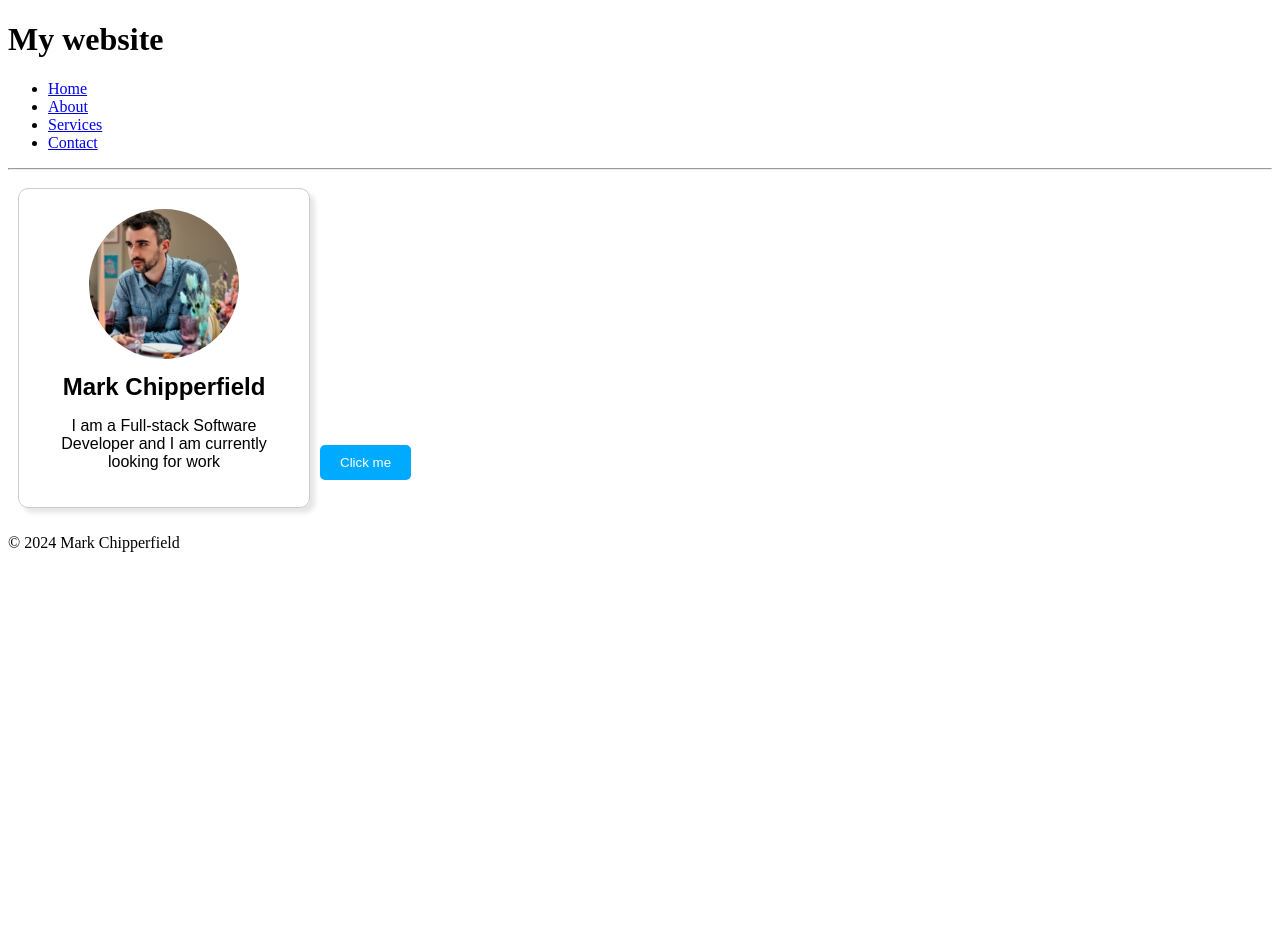
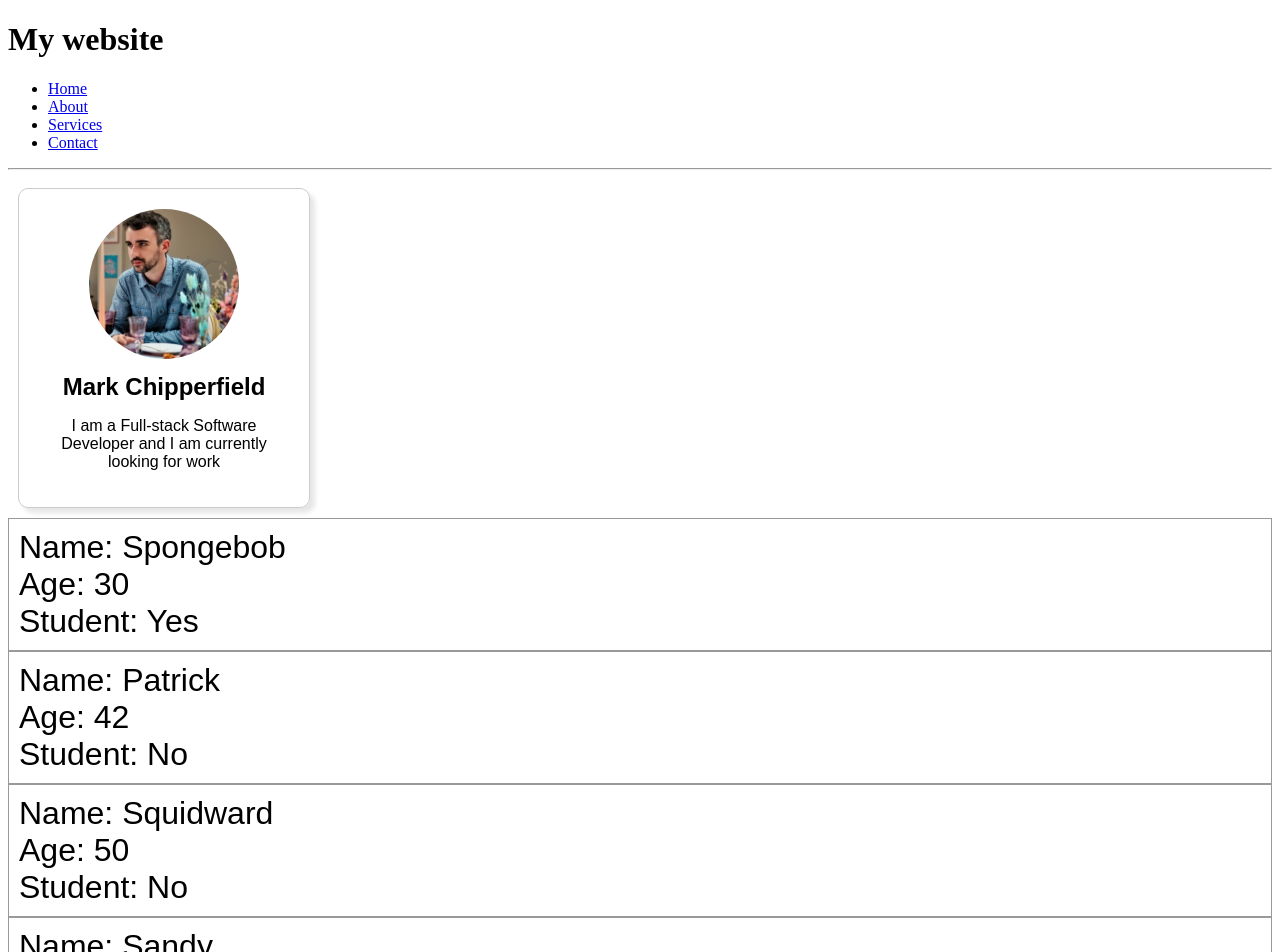
Before and after one commit to MarkChips/React-bro-code-tutorial, a React (Vite) app in the folder my-react-app/: page / in a window 1280 px wide. Shown: the top 952 px of the page. Before the commit the page ends 800 px from the top, so only its background shows below. Built offline with nearby package versions, Linux system fonts and the light colour scheme.

Commit message:
feat: :sparkles: add Student component to demonstrates props, list characters of Spongebob Squarepants

```diff
--- a/my-react-app/src/App.jsx
+++ b/my-react-app/src/App.jsx
@@ -2,6 +2,7 @@
 import Footer from './Footer.jsx';
 import Card from './Card.jsx';
 import Button from './Button/Button.jsx';
+import Student from './Student.jsx';
 
 function App() {
 
@@ -9,6 +10,11 @@
     <>
       <Header />
       <Card />
+      <Student name='Spongebob' age={30} isStudent={true} />
+      <Student name='Patrick' age={42} isStudent={false} />
+      <Student name='Squidward' age={50} isStudent={false} />
+      <Student name='Sandy' age={27} isStudent={true} />
+      <Student />
       <Button />
       <Footer />
     </>
--- /dev/null
+++ b/my-react-app/src/Student.jsx
@@ -0,0 +1,25 @@
+import PropTypes from 'prop-types';
+
+function Student(props) {
+    return (
+        <div className="student">
+            <p>Name: {props.name}</p>
+            <p>Age: {props.age}</p>
+            <p>Student: {props.isStudent ? 'Yes' : 'No'}</p>
+        </div>
+    );
+}
+// Validate prop types. Log error to console.
+Student.propTypes = {
+    name: PropTypes.string,
+    age: PropTypes.number,
+    isStudent: PropTypes.bool,
+}
+// If attributes are not added, these defaults will be listed.
+Student.defaultProps = {
+    name: "Guest",
+    age: 0,
+    isStudent: false,
+}
+
+export default Student;
--- a/my-react-app/src/index.css
+++ b/my-react-app/src/index.css
@@ -1,3 +1,14 @@
+.student {
+  border: 1px solid hsla(0, 0%, 50%, 0.8);
+  font-family: Arial, Helvetica, sans-serif;
+  font-size: 2em;
+  padding: 10px;
+}
+
+.student p {
+  margin: 0;
+}
+
 .card {
   border: 1px solid hsl(0, 0%, 80%);
   border-radius: 10px;
```
